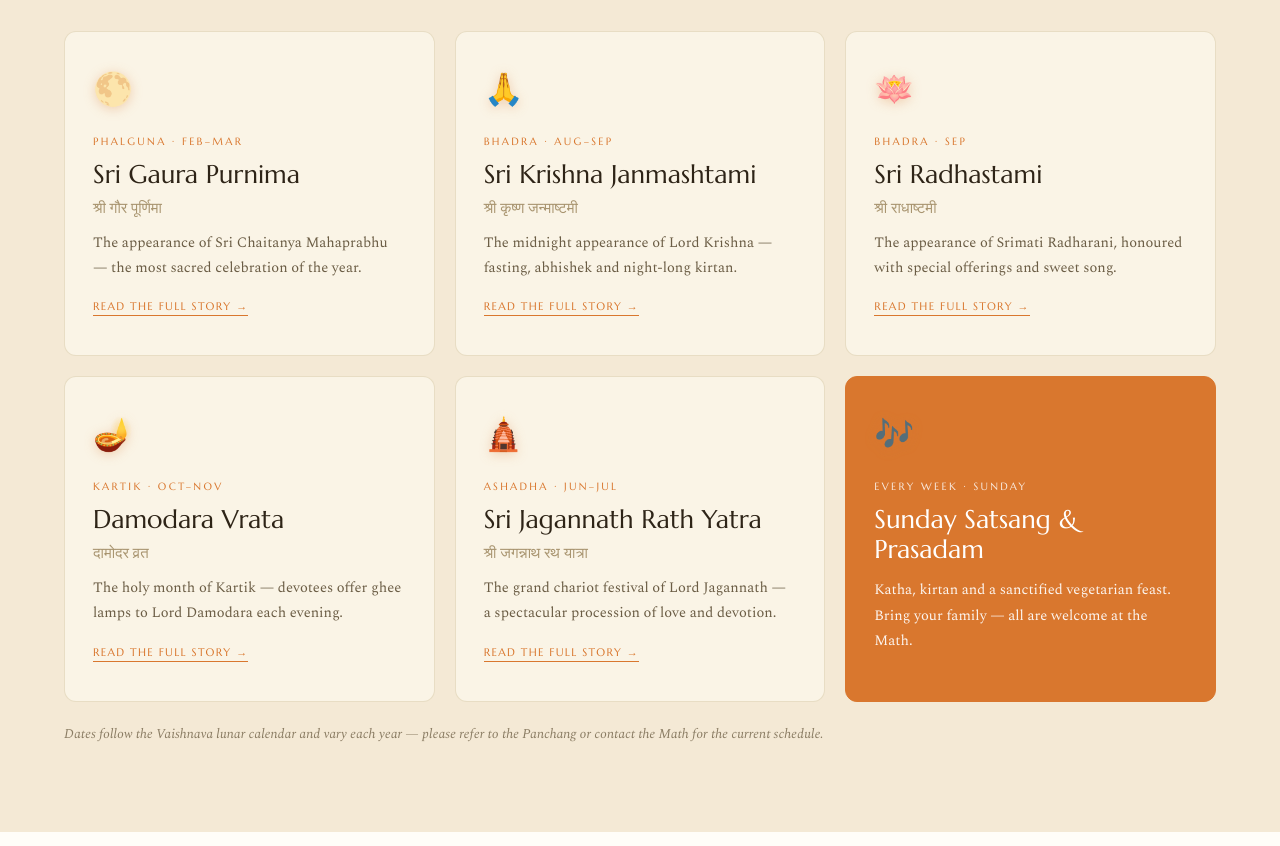
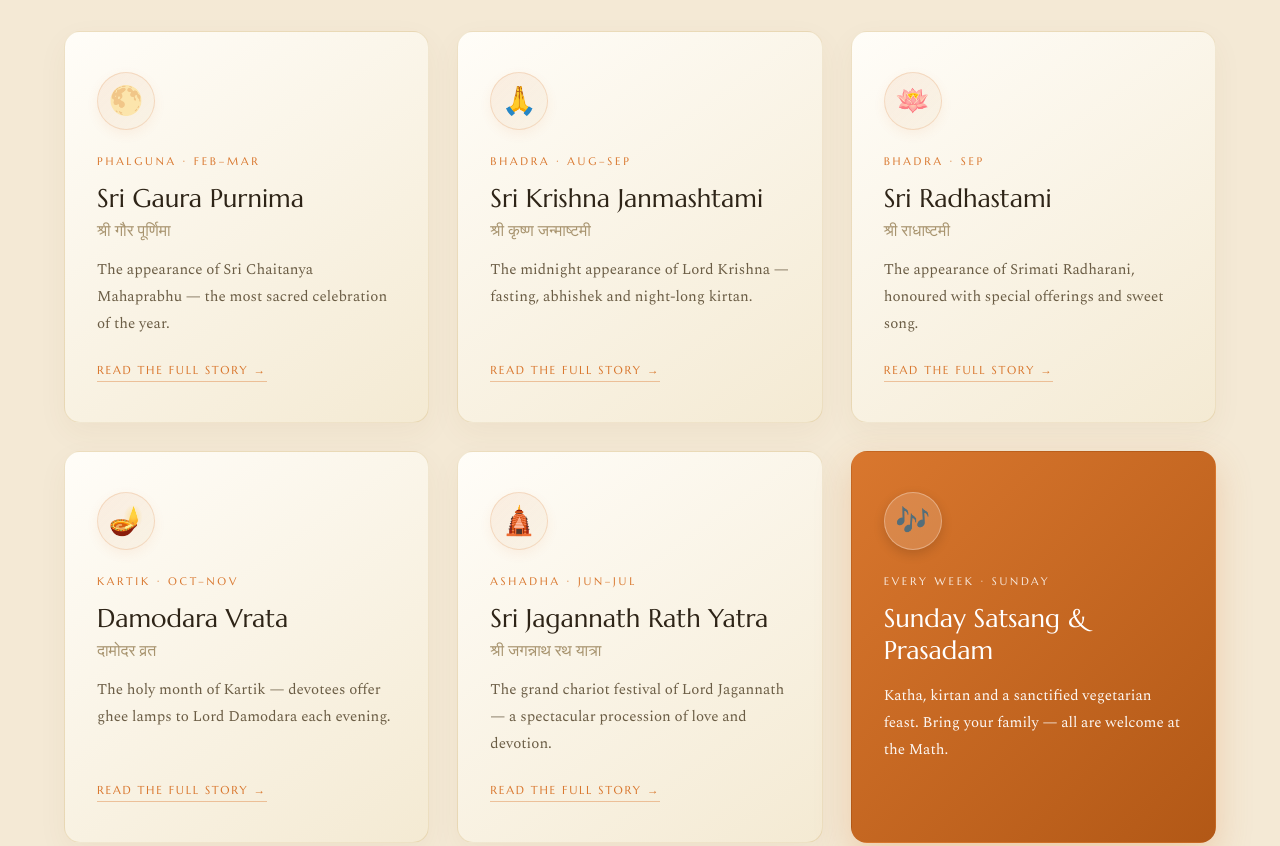
Before and after one commit to rachitchaurasia17-ctrl/mathmandir, a plain HTML site: page index.html in a window 1280 px wide. Shown: the part 3260-4106 px from the top of the page. Drawn offline with nearby package versions, Linux system fonts and the light colour scheme; a web font is replaced by a local one.

Commit message:
Enhance design of the events cards section

```diff
--- a/index.html
+++ b/index.html
@@ -310,64 +310,121 @@
     .events-grid {
       display: grid;
       grid-template-columns: repeat(auto-fit, minmax(280px, 1fr));
-      gap: 20px;
+      gap: 28px;
     }
     .event-card {
-      display: block; text-decoration: none; color: inherit;
+      display: flex; flex-direction: column; text-decoration: none; color: inherit;
       position: relative; overflow: hidden;
-      background: #faf4e6;
-      border: 1px solid rgba(150,116,40,0.18);
-      border-radius: 12px;
-      padding: 34px 28px 38px;
-      transition: background .4s, transform .4s, box-shadow .4s;
+      background: linear-gradient(145deg, #fffdf8, #f4ead3);
+      border: 1px solid rgba(183, 138, 50, 0.2);
+      border-radius: 16px;
+      padding: 40px 32px;
+      box-shadow: 0 10px 30px rgba(120, 80, 20, 0.05);
+      transition: all 0.5s cubic-bezier(0.2, 0.8, 0.2, 1);
       cursor: pointer;
+      z-index: 1;
     }
     .event-card::before {
       content: '';
-      position: absolute; top: 0; left: 0; right: 0; height: 3px;
-      background: linear-gradient(90deg, var(--accent), var(--gold));
+      position: absolute; top: 0; left: 0; right: 0; height: 4px;
+      background: linear-gradient(90deg, var(--accent), var(--gold), var(--accent));
+      background-size: 200% 100%;
       transform: scaleX(0); transform-origin: left;
-      transition: transform .5s ease;
+      transition: transform 0.6s cubic-bezier(0.2, 0.8, 0.2, 1);
+      z-index: 2;
     }
-    .event-card:hover { background: #fffdf8; transform: translateY(-6px); box-shadow: 0 20px 50px rgba(120,80,20,0.15); }
-    .event-card:hover::before { transform: scaleX(1); }
+    .event-card::after {
+      content: '';
+      position: absolute; inset: 0;
+      background: radial-gradient(circle at top right, rgba(255,255,255,0.9), transparent 60%);
+      opacity: 0;
+      transition: opacity 0.5s ease;
+      z-index: -1;
+    }
+    .event-card:hover {
+      transform: translateY(-8px) scale(1.01);
+      box-shadow: 0 24px 50px rgba(150, 100, 30, 0.15);
+      border-color: rgba(183, 138, 50, 0.4);
+    }
+    .event-card:hover::before { transform: scaleX(1); animation: shimmerBar 3s linear infinite; }
+    .event-card:hover::after { opacity: 1; }
+
+    @keyframes shimmerBar {
+      0% { background-position: 100% 0; }
+      100% { background-position: -100% 0; }
+    }
+
     .event-icon {
-      font-size: 32px; margin-bottom: 20px; display: block;
-      filter: drop-shadow(0 2px 6px rgba(217,119,46,0.3));
+      display: inline-flex; align-items: center; justify-content: center;
+      width: 58px; height: 58px;
+      font-size: 28px; margin-bottom: 24px;
+      background: linear-gradient(135deg, rgba(217, 119, 46, 0.1), rgba(183, 138, 50, 0.05));
+      border: 1px solid rgba(217, 119, 46, 0.2);
+      border-radius: 50%;
+      box-shadow: 0 4px 12px rgba(217, 119, 46, 0.08);
+      transition: transform 0.5s cubic-bezier(0.2, 0.8, 0.2, 1), box-shadow 0.5s ease;
     }
+    .event-card:hover .event-icon {
+      transform: scale(1.15) rotate(6deg);
+      box-shadow: 0 10px 24px rgba(217, 119, 46, 0.2);
+    }
+
     .event-card-month {
-      margin: 0; font-family: 'Marcellus',serif; font-size: 10.5px;
-      letter-spacing: .22em; text-transform: uppercase; color: var(--accent);
+      margin: 0; font-family: 'Marcellus',serif; font-size: 11px;
+      letter-spacing: .25em; text-transform: uppercase; color: var(--accent);
     }
     .event-card-name {
-      margin: 12px 0 0; font-family: 'Marcellus',serif; font-weight: 400;
-      font-size: clamp(20px,2vw,26px); line-height: 1.15; color: #2e2417;
+      margin: 14px 0 0; font-family: 'Marcellus',serif; font-weight: 400;
+      font-size: clamp(22px,2vw,28px); line-height: 1.25; color: #2e2417;
     }
     .event-card-hi {
-      margin: 10px 0 0; font-family: 'Tiro Devanagari Hindi',serif;
-      font-size: 15px; color: #a8946f;
+      margin: 8px 0 0; font-family: 'Tiro Devanagari Hindi',serif;
+      font-size: 16px; color: #a8946f;
     }
     .event-card-desc {
-      margin: 14px 0 0; font-size: 14.5px; line-height: 1.75;
+      margin: 16px 0 0; font-size: 15px; line-height: 1.8;
       font-weight: 300; color: #6b5d45;
+      flex-grow: 1;
     }
     .event-card-cta {
-      display: inline-block; margin-top: 18px;
-      font-family: 'Marcellus',serif; font-size: 11px; letter-spacing: .12em;
+      display: inline-block; margin-top: 26px;
+      font-family: 'Marcellus',serif; font-size: 11.5px; letter-spacing: .15em;
       text-transform: uppercase; color: var(--accent);
-      border-bottom: 1px solid var(--accent); padding-bottom: 2px;
+      border-bottom: 1px solid rgba(217, 119, 46, 0.4); padding-bottom: 4px;
+      align-self: flex-start; transition: all 0.3s ease;
     }
+    .event-card:hover .event-card-cta {
+      border-color: var(--accent);
+      letter-spacing: .18em;
+    }
+
     /* special highlight card */
     .event-card-special {
-      background: var(--accent); border-color: var(--accent);
+      background: linear-gradient(135deg, var(--accent), #b25816);
+      border-color: transparent;
+      box-shadow: 0 14px 35px rgba(217, 119, 46, 0.25);
     }
-    .event-card-special:hover { background: #c06a22; }
+    .event-card-special::before { background: rgba(255, 255, 255, 0.8); }
+    .event-card-special::after {
+      background: radial-gradient(circle at top right, rgba(255,255,255,0.2), transparent 70%);
+    }
+    .event-card-special:hover {
+      background: linear-gradient(135deg, #e38239, #a34e10);
+      box-shadow: 0 24px 50px rgba(217, 119, 46, 0.4);
+    }
+    .event-card-special .event-icon {
+      background: rgba(255, 255, 255, 0.15);
+      border-color: rgba(255, 255, 255, 0.3);
+      box-shadow: 0 4px 12px rgba(0, 0, 0, 0.15);
+    }
     .event-card-special .event-card-month { color: rgba(255,255,255,0.85); }
     .event-card-special .event-card-name { color: #fff; }
     .event-card-special .event-card-hi { color: rgba(255,255,255,0.7); }
-    .event-card-special .event-card-desc { color: rgba(255,255,255,0.92); }
-    .event-card-special .event-card-cta { color: #fff; border-color: rgba(255,255,255,0.6); }
-    .events-note { margin: 22px 0 0; font-size: 13.5px; font-weight: 300; font-style: italic; color: #8a7c63; }
+    .event-card-special .event-card-desc { color: rgba(255,255,255,0.95); }
+    .event-card-special .event-card-cta { color: #fff; border-color: rgba(255, 255, 255, 0.4); }
+    .event-card-special:hover .event-card-cta { border-color: rgba(255, 255, 255, 0.9); }
+
+    .events-note { margin: 26px 0 0; font-size: 14px; font-weight: 300; font-style: italic; color: #8a7c63; text-align: center; }
 
     /* ─── PARAMPARA ─── */
     #parampara {
```
